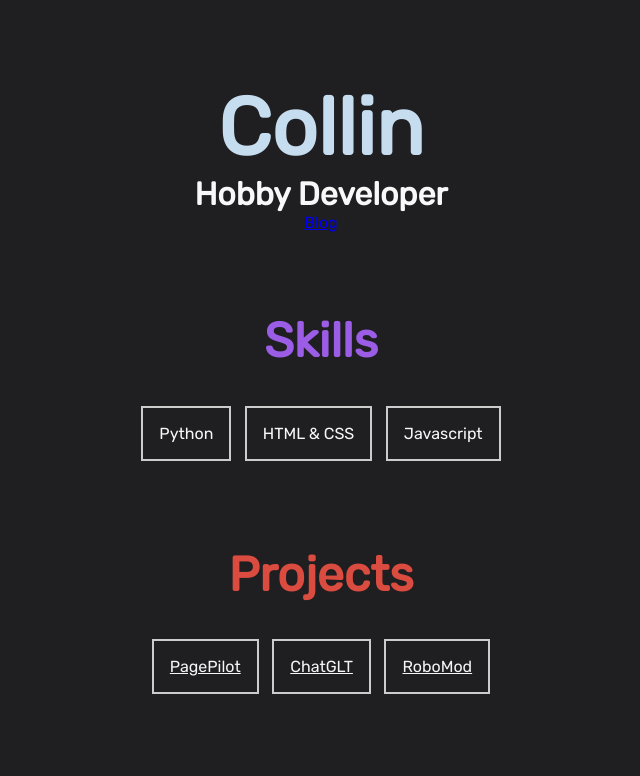
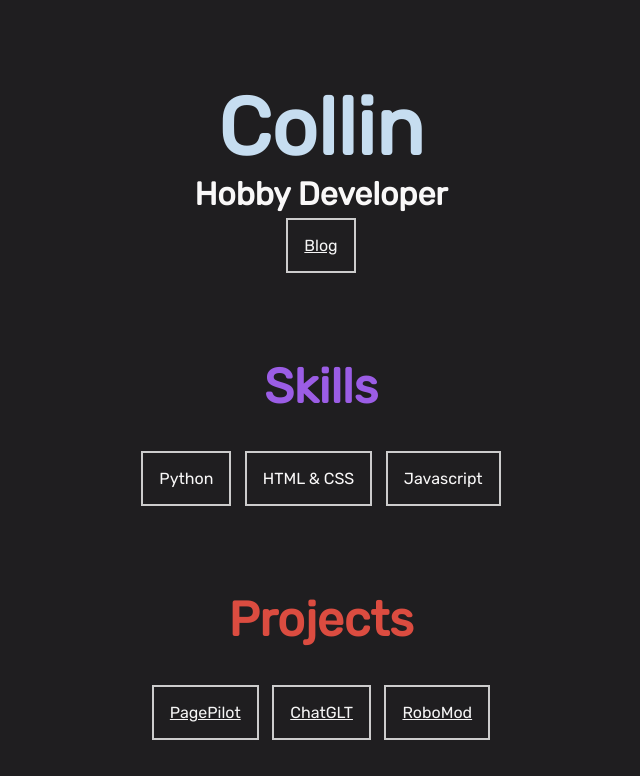
Before and after one commit to collin-rxr2/collin.eu.org, a plain HTML site: page index.html in a window 1280 px wide. Shown: the top 776 px of the page, without its empty margins (319-959 px from the left). Drawn offline with Linux system fonts and the light colour scheme.

Commit message:
Update style.css

```diff
--- a/style.css
+++ b/style.css
@@ -24,6 +24,17 @@ body {
   padding: 0px;
   margin: 0px;
 }
+
+.blog {
+  display: inline-block;
+  margin: auto;
+  border: 1rem;
+  padding: 1rem;
+  margin: 0.3rem;
+  border: 2px solid #ccc;
+  color: whitesmoke;
+}
+
 
 .skills {
   font-family: "Rubik", sans-serif;
```
